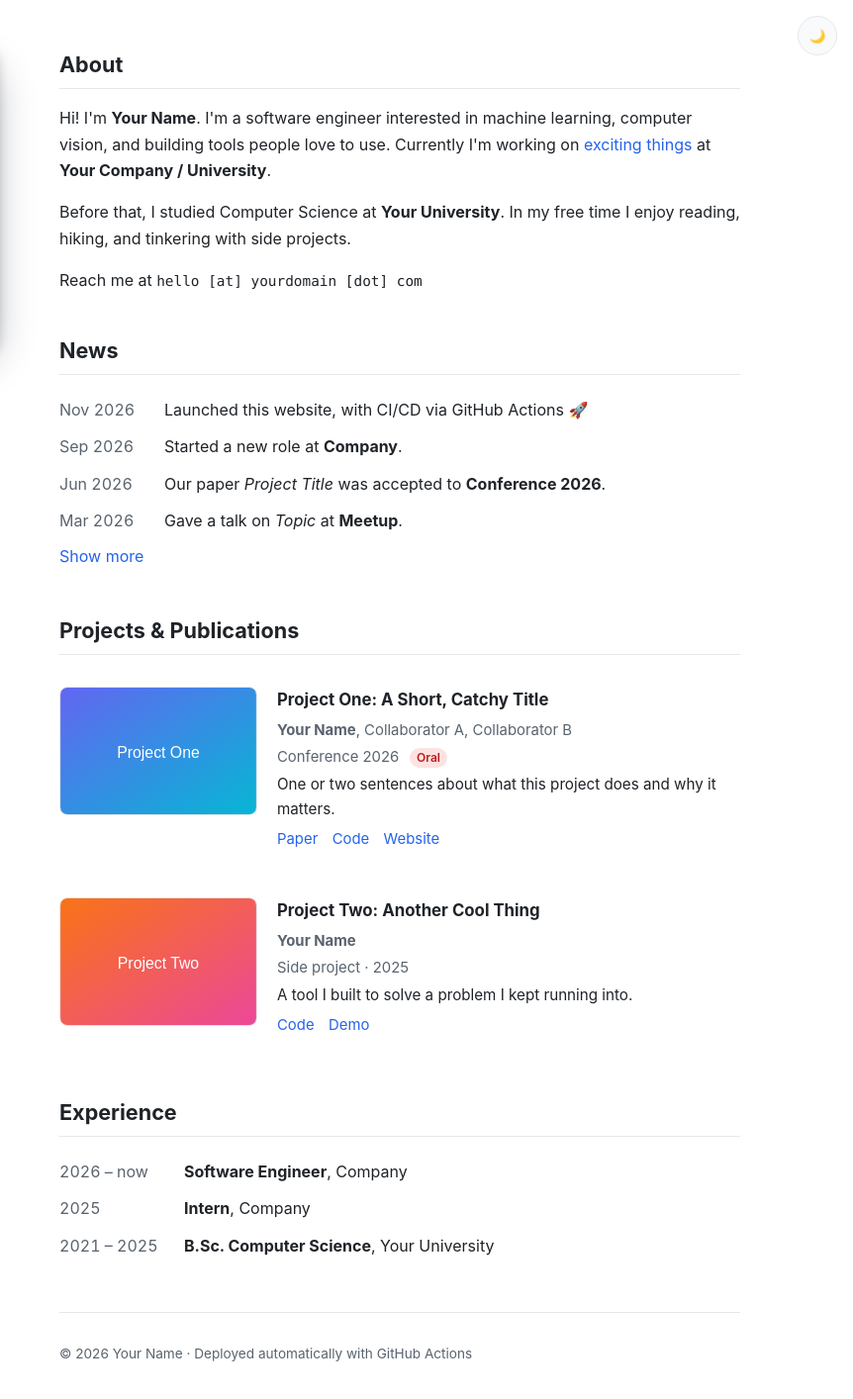
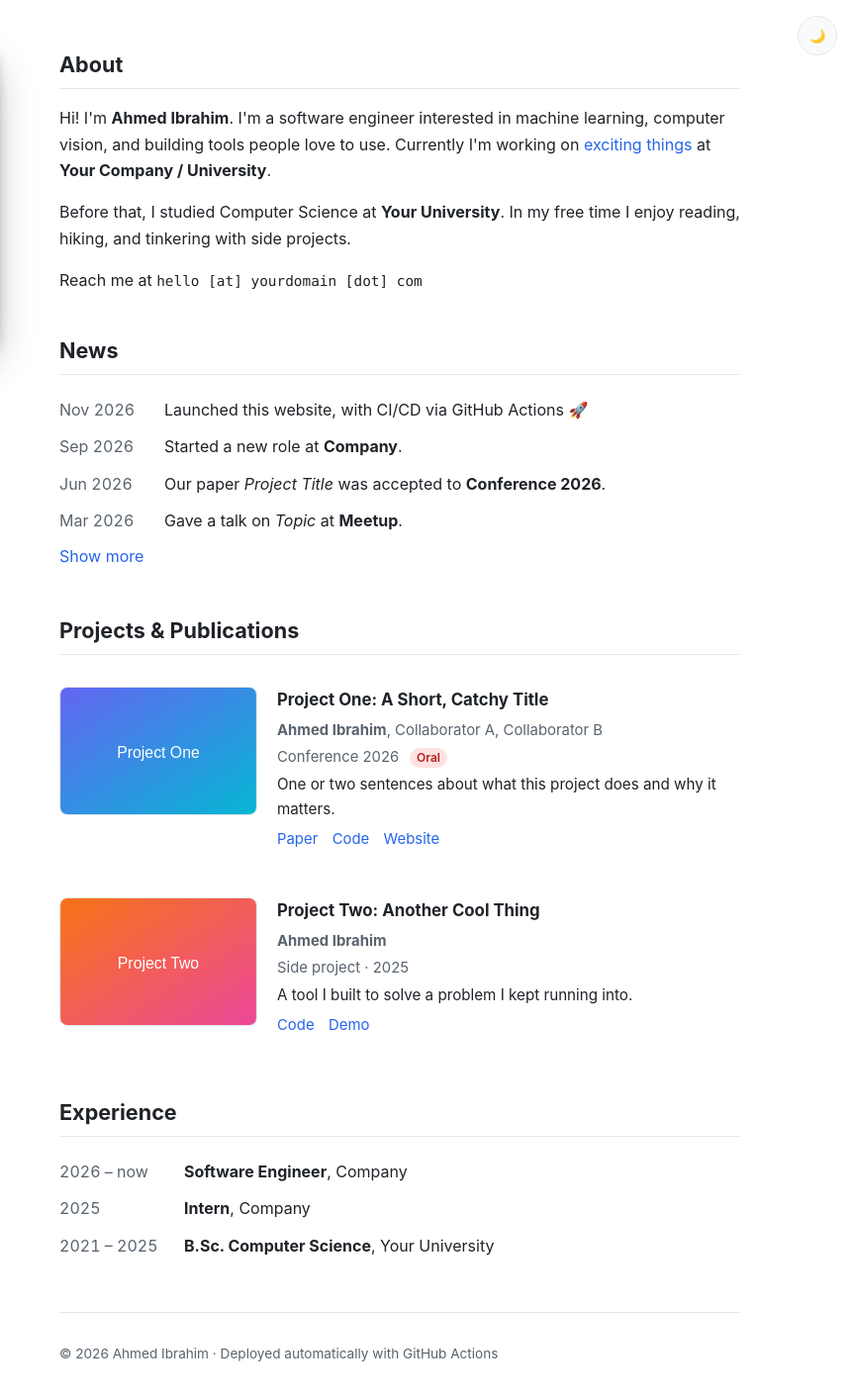
Before and after one commit to A7medElsharkawy/A7medElsharkawy.github.io, a website: page site/index.html in a window 1280 px wide. Shown: the full height of the page at 99% size, 418-1280 px from the left. Drawn offline with Linux system fonts and the light colour scheme.

```diff
--- a/site/index.html
+++ b/site/index.html
@@ -3,8 +3,8 @@
   <head>
     <meta charset="utf-8">
     <meta name="viewport" content="width=device-width, initial-scale=1">
-    <title>Your Name</title>
-    <meta name="description" content="Personal website of Your Name: research, projects, and news.">
+    <title>Ahmed Ibrahim (Elsharkawy)</title>
+    <meta name="description" content="Ahmed Ibrahim (Elsharkawy): AI Engineer / Research Scientist in Calgary, Canada. Research, projects, and news.">
     <link rel="icon" href="assets/favicon.svg" type="image/svg+xml">
     <link rel="stylesheet" href="css/style.css">
     <script>
@@ -68,7 +68,7 @@
         <section id="about">
           <h2>About</h2>
           <p>
-            Hi! I'm <strong>Your Name</strong>. I'm a software engineer interested in
+            Hi! I'm <strong>Ahmed Ibrahim</strong>. I'm a software engineer interested in
             machine learning, computer vision, and building tools people love to use.
             Currently I'm working on <a href="#projects">exciting things</a> at
             <strong>Your Company / University</strong>.
@@ -102,12 +102,12 @@
             <img class="project__thumb" src="assets/project-1.svg" alt="Thumbnail for Project One" width="200" height="130" loading="lazy">
             <div class="project__body">
               <h3>Project One: A Short, Catchy Title</h3>
-              <p class="project__authors"><strong>Your Name</strong>, Collaborator A, Collaborator B</p>
+              <p class="project__authors"><strong>Ahmed Ibrahim</strong>, Collaborator A, Collaborator B</p>
               <p class="project__venue">Conference 2026 <span class="badge">Oral</span></p>
               <p class="project__desc">One or two sentences about what this project does and why it matters.</p>
               <p class="project__links">
                 <a href="https://example.com">Paper</a>
-                <a href="https://github.com/your-username">Code</a>
+                <a href="https://github.com/A7medElsharkawy">Code</a>
                 <a href="https://example.com">Website</a>
               </p>
             </div>
@@ -117,11 +117,11 @@
             <img class="project__thumb" src="assets/project-2.svg" alt="Thumbnail for Project Two" width="200" height="130" loading="lazy">
             <div class="project__body">
               <h3>Project Two: Another Cool Thing</h3>
-              <p class="project__authors"><strong>Your Name</strong></p>
+              <p class="project__authors"><strong>Ahmed Ibrahim</strong></p>
               <p class="project__venue">Side project · 2025</p>
               <p class="project__desc">A tool I built to solve a problem I kept running into.</p>
               <p class="project__links">
-                <a href="https://github.com/your-username">Code</a>
+                <a href="https://github.com/A7medElsharkawy">Code</a>
                 <a href="https://example.com">Demo</a>
               </p>
             </div>
@@ -138,7 +138,7 @@
         </section>
 
         <footer class="footer">
-          <p>© <span id="year">2026</span> Your Name · Deployed automatically with GitHub Actions</p>
+          <p>© <span id="year">2026</span> Ahmed Ibrahim · Deployed automatically with GitHub Actions</p>
         </footer>
       </main>
     </div>
```
Also changed, not shown: site/assets/favicon.svg.
